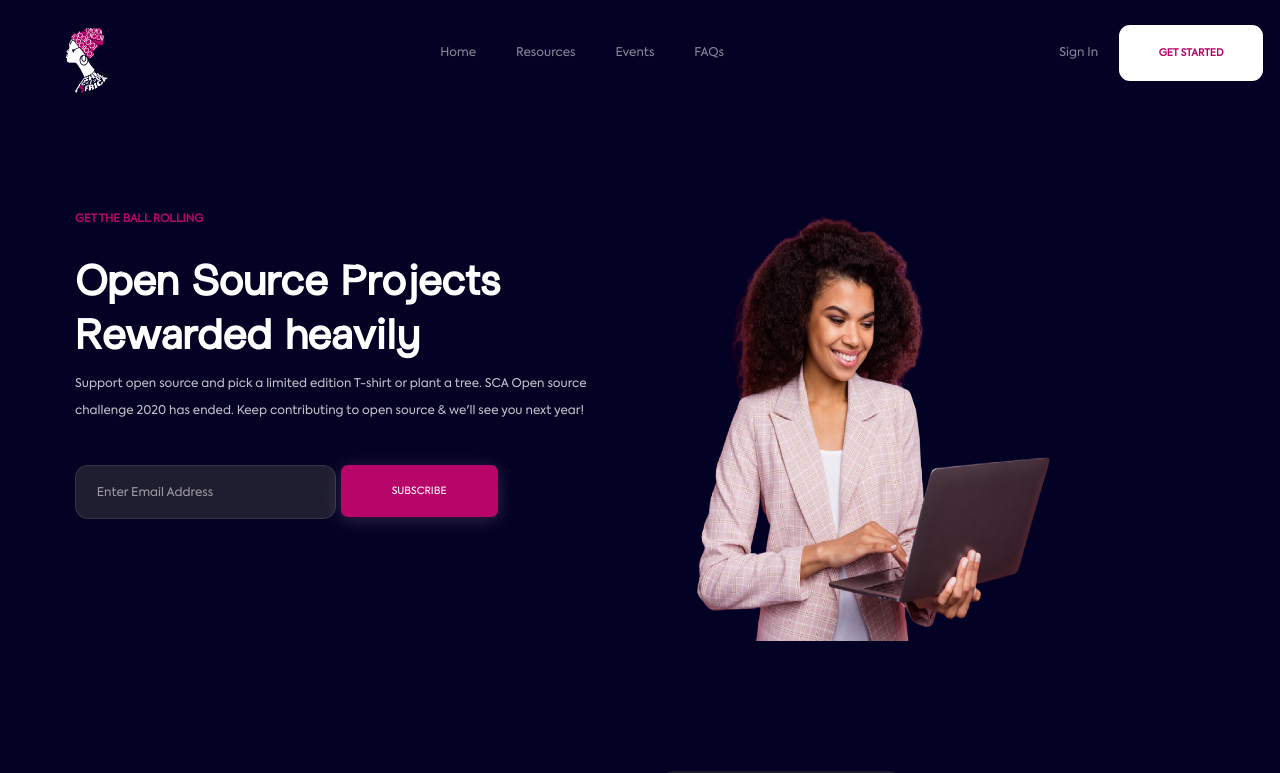
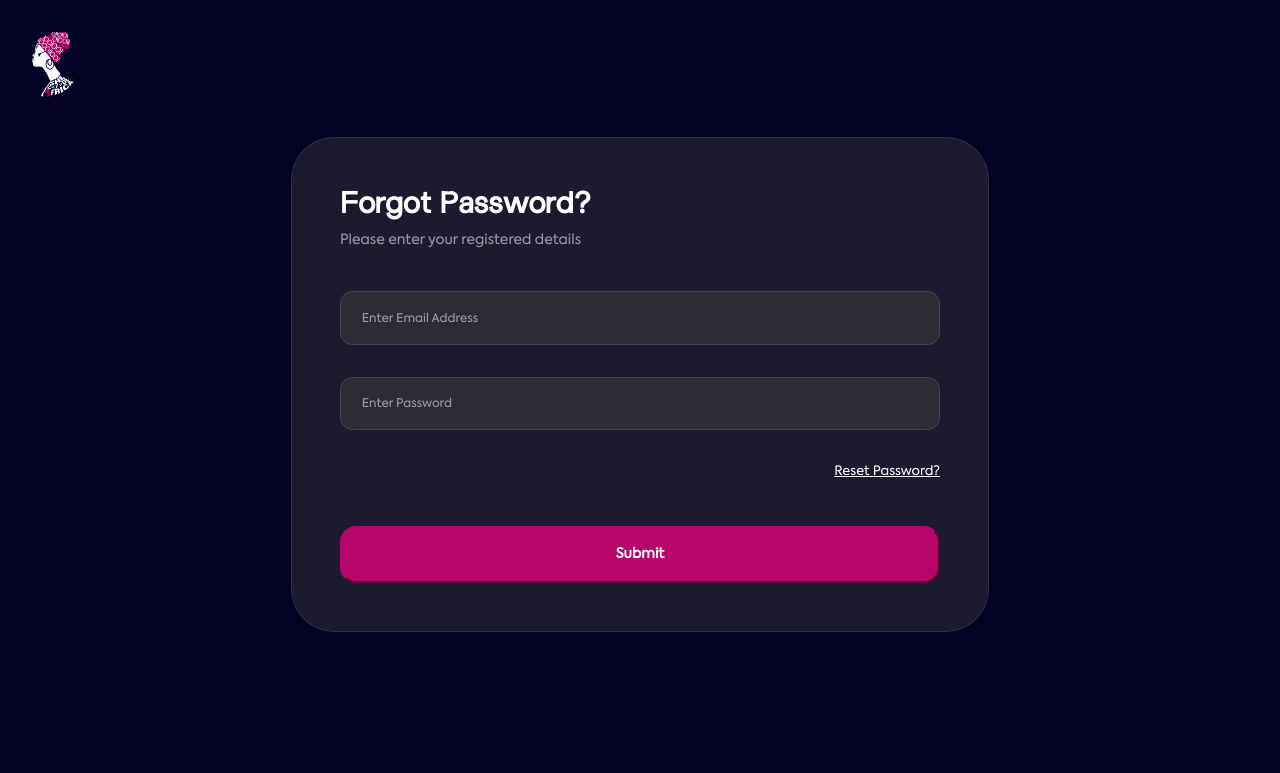
Before and after one commit to she-code-africa/WOSCA-FE, a React (Create React App) app: page /forgot-password in a window 1280 px wide. Shown: the top 773 px of the page. Built offline with nearby package versions, Linux system fonts and the light colour scheme.

Commit message:
password recovery pages

```diff
--- a/src/App.js
+++ b/src/App.js
@@ -7,6 +7,9 @@ import Events from '../src/views/events/event';
 import Home from '../src/views/home/home';
 import Dashboard from "../src/views/Dashboard/Dashboard";
 import Resources from "../src/views/resources/resources";
+import ForgotPassword from "../src/views/Auth/ForgotPassword"
+import ResetPassword from "../src/views/Auth/ResetPassword"
+
 
 function App() {
   return (
@@ -15,15 +18,25 @@ function App() {
         <Route exact
           path="/signup"
           name="SignUpForm"
-          component={SignUpForm} />
+          component={SignUpForm}
+        />
         <Route exact
           path="/signin"
           name="LoginForm"
-          component={LoginForm} />
-          <Route exact
-      path ="/dashboard"
-      component={Dashboard}
-      />
+          component={LoginForm}
+        />
+        <Route exact
+          path ="/dashboard"
+          component={Dashboard}
+        />
+        <Route exact
+          path ="/forgot-password"
+          component={ForgotPassword}
+        />
+        <Route exact
+          path ="/reset-password"
+          component={ResetPassword}
+        />
         <Route path="/faq"> <FAQ /> </Route>
         <Route path="/resources"> <Resources /> </Route>
         <Route path="/events"> <Events /> </Route>
--- a/src/styles/views/_auth.scss
+++ b/src/styles/views/_auth.scss
@@ -77,6 +77,23 @@
     }
 }
 
+.password-recovery{
+    padding: 1.5rem;
+    .form-outline{
+        margin-right: auto;
+        margin-left: auto;
+        margin-top: 40px;
+        // width: 400px
+    }
+}
+
+@media (max-width: 425px) {
+    .password-recovery{
+        .form-outline{
+            width: fit-content;
+        }
+    }
+}
 
 @media (min-width: 60em) {
     .main-container{
@@ -102,4 +119,12 @@
     .auth-forms{
         flex: 1
     }
+
+    .password-recovery{
+        padding: 2rem;
+
+        .form-outline{
+            width: 600px
+        }
+    }
 }
--- /dev/null
+++ b/src/views/Auth/ForgotPassword.jsx
@@ -0,0 +1,78 @@
+import React, {useState} from "react";
+import {forgotPassword} from "./AuthService";
+import { useHistory } from "react-router-dom";
+import Logo from "../../assets/icons/Logo.png";
+
+const ForgotPassword = () => {
+  const initialState = {
+    email: "",
+    password: ""
+  }
+
+  const [state, setState] = useState(initialState);
+  const history = useHistory();
+
+  const handleChange = (e) => {
+    const { name, value } = e.target;
+    console.log(state)
+    setState({ ...state, [name]: value });
+  };
+
+//   const handleSubmit = (event) => {
+//      event.preventDefault()
+//       forgotPassword(state).then((response) => {
+//         console.log(response)
+//         const {data} = response
+//         console.log(data)
+//         if (data.data.message){
+//           history.push(`/dashboard`);
+//         }
+//         else{
+//           return
+//         }
+//       });
+//   };
+
+  return (
+      <>
+      <div className="password-recovery">
+        <a className="logo-box" href="/">
+            <img src={Logo} alt="Logo" className="logo" />
+        </a>
+        <div className="form-outline">
+            <div className="form-text-box">
+            <h1>Forgot Password?</h1>
+            <p>Please enter your registered details</p>
+            </div>
+            <form className="auth-form">
+            <input
+                type="text"
+                id="email"
+                name="email"
+                className="input-init aaa"
+                placeholder="Enter Email Address"
+                onChange ={handleChange}
+            />
+
+            <input
+                type="password"
+                id="password"
+                name="password"
+                className="input-init aaa"
+                placeholder="Enter Password"
+                onChange={handleChange}
+            />
+
+            <a href="/reset-password" className="forgot-password">
+                Reset Password?
+            </a>
+
+            <button className="btn-xl-pry-in">Submit</button>
+            </form>
+        </div>
+      </div>
+      </>
+  );
+};
+
+export default ForgotPassword;
--- a/src/views/Auth/LoginForm.jsx
+++ b/src/views/Auth/LoginForm.jsx
@@ -60,7 +60,7 @@ const LoginForm = () => {
             onChange={handleChange}
           />
 
-          <a href="#/" className="forgot-password" onClick={forgotPassword}>
+          <a href="/forgot-password" className="forgot-password" onClick={forgotPassword}>
             Forgot Password?
           </a>
 
--- /dev/null
+++ b/src/views/Auth/ResetPassword.jsx
@@ -0,0 +1,64 @@
+import React, {useState} from "react";
+import {resetPassword} from "./AuthService";
+import { useHistory } from "react-router-dom";
+import Logo from "../../assets/icons/Logo.png";
+
+const ResetPassword = () => {
+  const initialState = {
+    email: "",
+  }
+
+  const [state, setState] = useState(initialState);
+  const history = useHistory();
+
+  const handleChange = (e) => {
+    const { name, value } = e.target;
+    console.log(state)
+    setState({ ...state, [name]: value });
+  };
+
+//   const handleSubmit = (event) => {
+//      event.preventDefault()
+//       resetPassword(state).then((response) => {
+//         console.log(response)
+//         const {data} = response
+//         console.log(data)
+//         if (data.data.message){
+//         //   history.push(`/dashboard`);
+//         }
+//         else{
+//           return
+//         }
+//       });
+
+//   };
+
+  return (
+      <>
+      <div className="password-recovery">
+        <a className="logo-box" href="/">
+            <img src={Logo} alt="Logo" className="logo" />
+        </a>
+        <div className="form-outline">
+            <div className="form-text-box">
+            <h1>Reset Password</h1>
+            </div>
+            <form className="auth-form">
+            <input
+                type="text"
+                id="email"
+                name="email"
+                className="input-init aaa"
+                placeholder="Enter Email Address"
+                onChange ={handleChange}
+            />
+
+            <button className="btn-xl-pry-in">Submit</button>
+            </form>
+        </div>
+      </div>
+      </>
+  );
+};
+
+export default ResetPassword;
```
